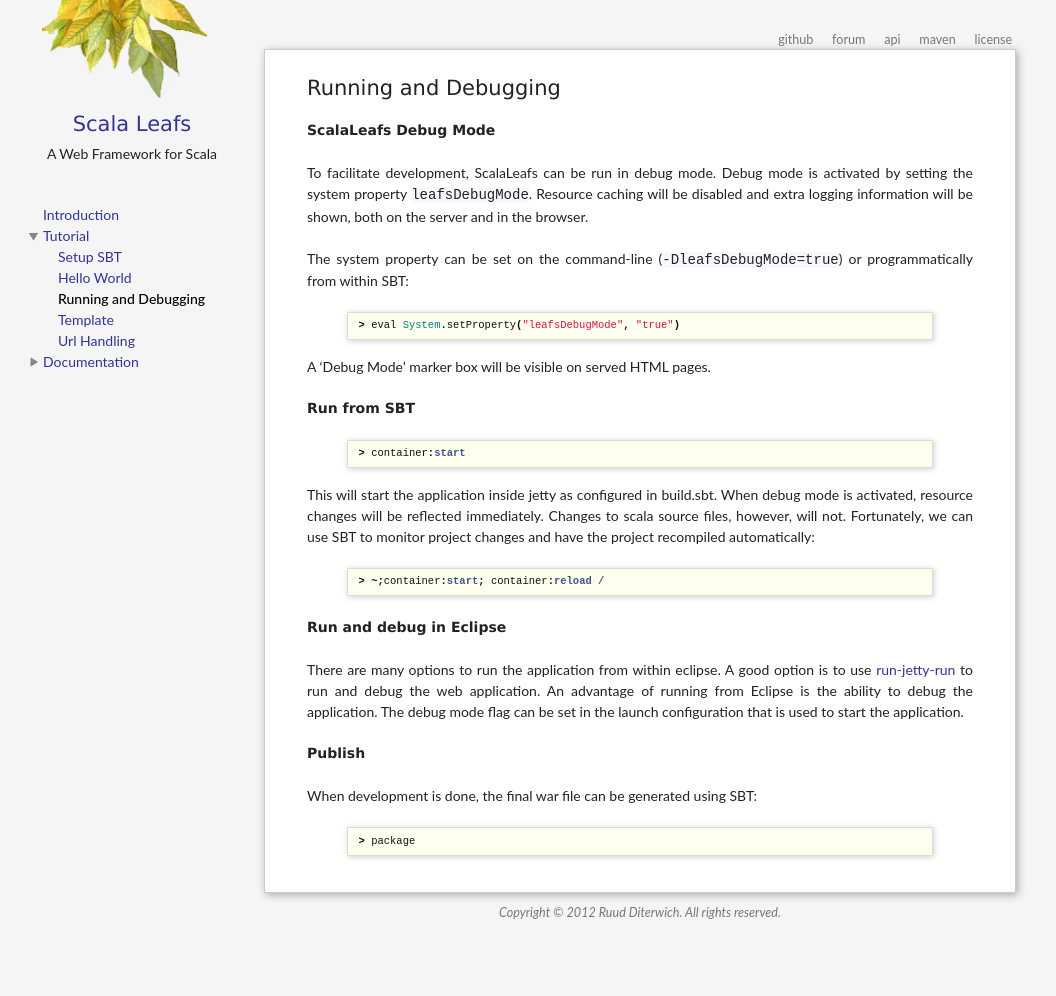
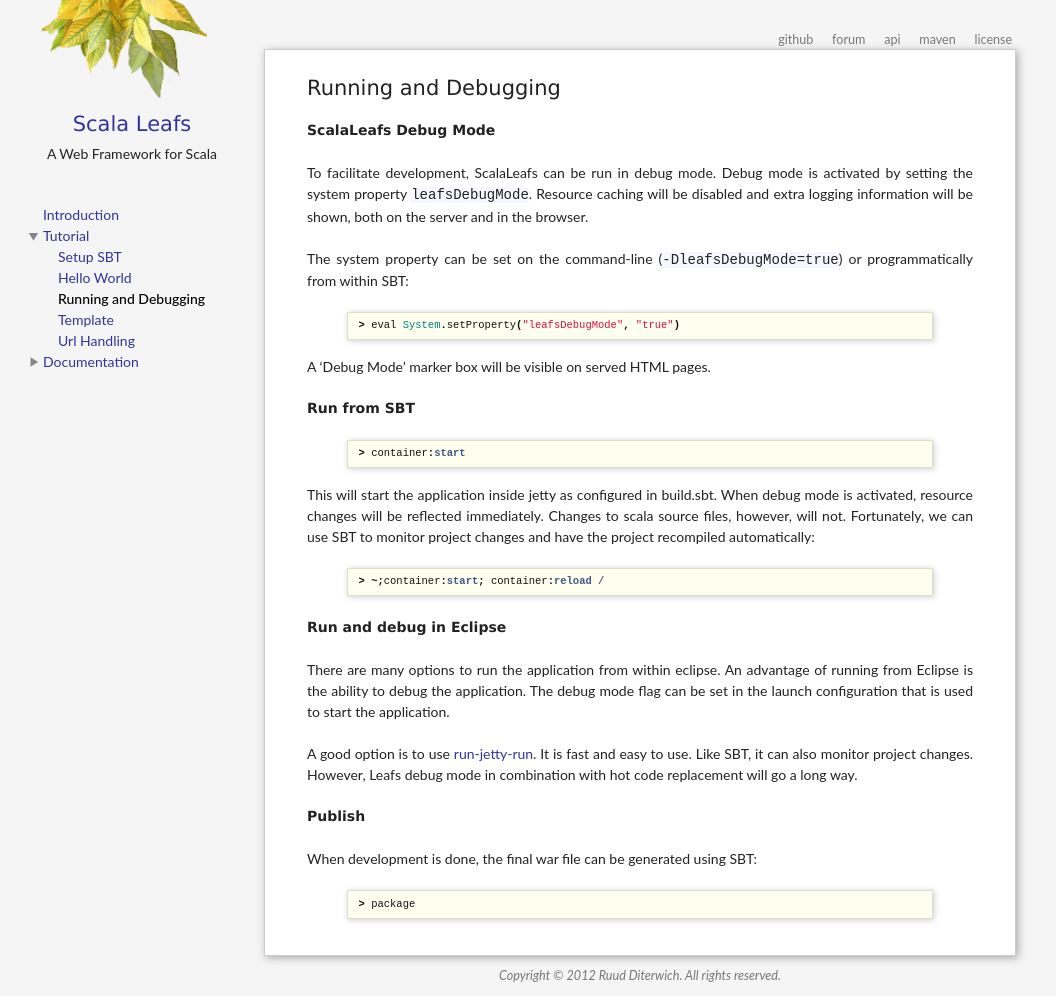
Before and after one commit to scalastuff/scalaleafs, a Jekyll site: the page built from running-debugging.md, in a window 1280 px wide. Shown: the whole page, without its empty margins (0-1056 px from the left). Built offline with Jekyll 4.4.1, drawn with Linux system fonts in a browser that asks for light colours; before the commit the page ends 933 px from its top, so only the background shows below that.

Commit message:
Updated running-debugging.md

```diff
--- a/running-debugging.md
+++ b/running-debugging.md
@@ -29,7 +29,10 @@
 
 ## Run and debug in Eclipse
 
-There are many options to run the application from within eclipse. A good option is to use [run-jetty-run](http://code.google.com/p/run-jetty-run/) to run and debug the web application. An advantage of running from Eclipse is the ability to debug the application. The debug mode flag can be set in the launch configuration that is used to start the application.
+There are many options to run the application from within eclipse. An advantage of running from Eclipse is the ability to debug the application. The debug mode flag can be set in the launch configuration that is used to start the application.
+
+A good option is to use [run-jetty-run](http://code.google.com/p/run-jetty-run/). It is fast and easy to use. Like SBT, it can also monitor project changes. However, Leafs debug mode in combination with hot code replacement will go a long way.
+
 
 ## Publish
 
```
